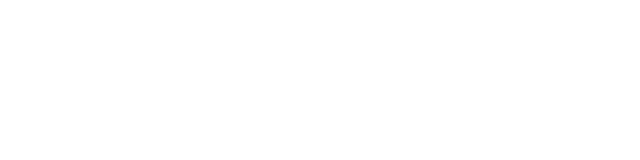
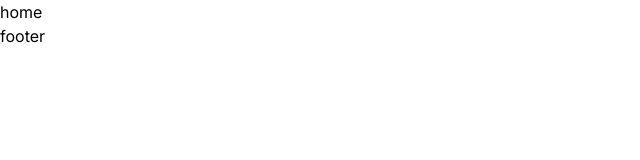
Before and after one commit to sadakatsrabon/The-Next-App, a Next.js app: page / in a window 1280 px wide. Shown: the top 160 px of the page, without its empty margins (0-640 px from the left). Built offline with nearby package versions, Linux system fonts and the light colour scheme.

Commit message:
Added Nav and Footer

```diff
--- a/src/app/layout.js
+++ b/src/app/layout.js
@@ -11,7 +11,14 @@
 const RootLayout = ({ children }) => {
   return (
     <html lang="en">
-      <body className={inter.className}>{children}</body>
+      <body
+        className={inter.className}>
+          <nav>
+            <a>home</a>
+          </nav>
+        {children}
+        <footer>footer</footer>
+      </body>
     </html>
   )
 }
--- a/src/app/page.js
+++ b/src/app/page.js
@@ -1,6 +1,6 @@
 import Image from 'next/image'
 
-export default function Home() {
+const HomePage = () => {
   return (
     <main>
       <div>
@@ -9,3 +9,5 @@
     </main>
   )
 }
+
+export default HomePage;
```
